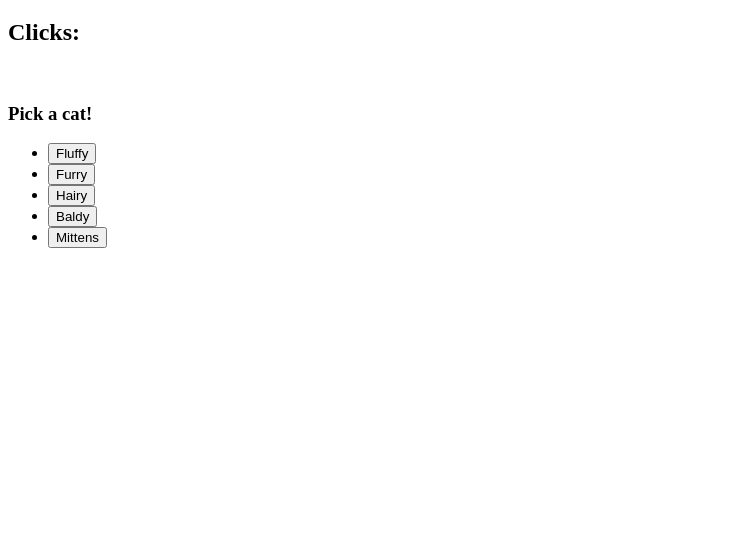
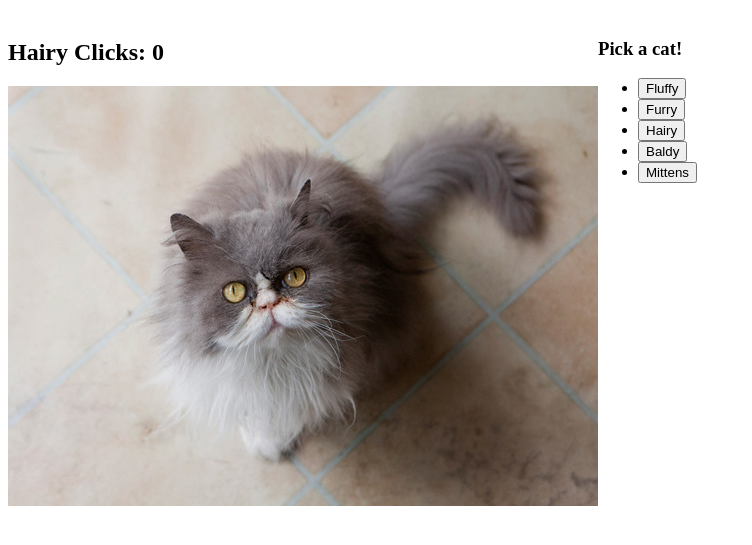
Before and after one commit to jtParker/cat-clicker, a plain HTML site: page index.html in a window 1280 px wide. Both pictures are taken after a click on the button "Hairy". Shown: the part 61-606 px from the top of the page, without its empty margins (0-752 px from the left). Drawn offline with Linux system fonts and the light colour scheme.

Commit message:
objects built working on click functionality

```diff
--- a/app.js
+++ b/app.js
@@ -7,25 +7,56 @@ let Cat = function(name, src) {
   this.catImageElem = document.getElementById('cat-pic');
 };
 
-cat.prototype.selectCat = function() {
+Cat.prototype.selectCat = function() {
   this.clickCounterElem.textContent = this.clicks;
   this.catNameElem.textContent = this.name;
   this.catImageElem.src = this.image;
 };
 
-cat.prototype.clickCat = function() {
+Cat.prototype.clickCat = function() {
   this.clicks++;
   this.clickCounterElem.textContent = this.clicks;
-}
+};
 
 let cat1 = new Cat('Fluffy', 'images/cat.jpg');
 let cat2 = new Cat('Furry', 'images/cat2.jpg');
-let cat3 = new Cat('Hairy', 'images/cat3.jpg');
-let cat4 = new Cat('Baldy', 'images/cat4.jpg');
+let cat3 = new Cat('Hairy', 'images/cat3.jpeg');
+let cat4 = new Cat('Baldy', 'images/cat4.jpeg');
 let cat5 = new Cat('Mittens', 'images/cat5.jpg');
 
-let init = cat1.click();
+document.onload = function() {
+  init();
+};
 
-window.onload = function() {
-  init();
-}
+let init = cat1.selectCat();
+
+
+document.addEventListener('click', function(e) {
+  let target = e.target;
+
+  if (target.matches('.one')) {
+    cat1.selectCat();
+  }
+
+  if (target.matches('.two')) {
+    cat2.selectCat();
+  }
+
+  if (target.matches('.three')) {
+    cat3.selectCat();
+  }
+
+  if (target.matches('.four')) {
+    cat4.selectCat();
+  }
+
+  if (target.matches('.five')) {
+    cat5.selectCat();
+  }
+
+  if (target.matches('#cat-pic')) {
+    cat.clickCat();
+  }
+
+
+},false);
--- a/index.html
+++ b/index.html
@@ -7,6 +7,8 @@
   </head>
   <body>
     <h1>Click the Cat!</h1>
+
+    <div class="main-cont">
 
       <div class="cat-cont">
         <h2><span id="cat-name"></span> Clicks: <span id="cat-clicks"></span> </h2>
@@ -24,6 +26,7 @@
         </ul>
       </div>
 
+    </div>
     <script src="app.js"></script>
   </body>
 </html>
--- a/styles.css
+++ b/styles.css
@@ -0,0 +1,3 @@
+.main-cont {
+  display: flex;
+}
```
Lines whose indentation alone changed are shown as unchanged.
